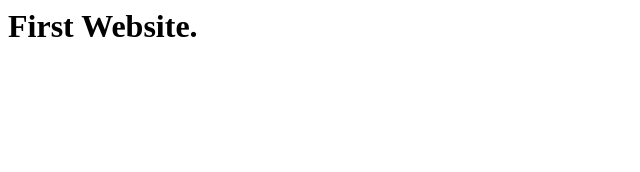
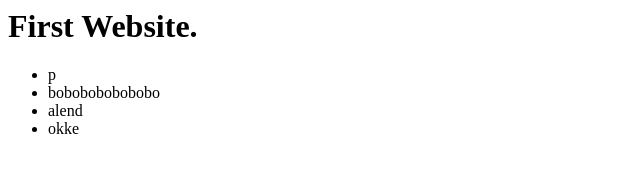
Before and after one commit to stephenlucas600/First--Read-Me, a plain HTML site: page index.html in a window 1280 px wide. Shown: the whole page, without its empty margins (0-640 px from the left). Drawn offline with Linux system fonts and the light colour scheme.

Commit message:
Update index.html

```diff
--- a/index.html
+++ b/index.html
@@ -1,11 +1,20 @@
 <!DOCTPYE html>
-
 <html>
 
     <head>
 
+      <meta charset="utf-8">
+
       <body>
+
         <h1>First Website.</h1>
+
+        <ul>
+            <li>p</li>
+            <li>bobobobobobobo</li>
+            <li>alend</li>
+            <li>okke</li>
+        </ul>
 
       </body>
 
```
